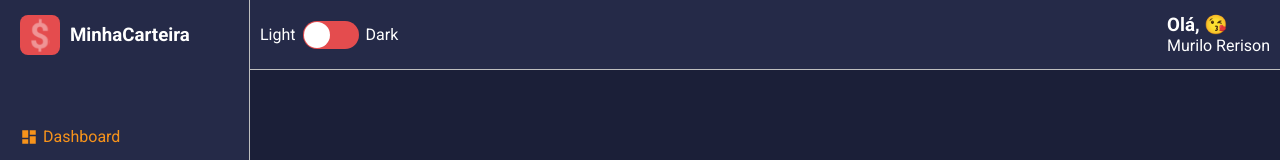
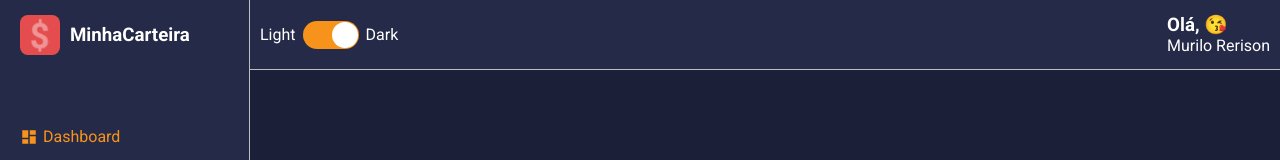
Before and after one commit to murilodevkapaz/dashboard-react, a React (Create React App) app: page / in a window 1280 px wide. Shown: the top 160 px of the page. Built offline with nearby package versions, Linux system fonts and the light colour scheme.

Commit message:
implementing toggle theme

```diff
--- a/src/components/HistoryBox/styles.ts
+++ b/src/components/HistoryBox/styles.ts
@@ -14,7 +14,7 @@
     color: ${props => props.theme.colors.white};
 
     margin: 10px 0;
-    padding: 30px 20px;
+    padding: 40px 20px;
 
     border-radius: 7px;
 `;
--- a/src/components/MainHeader/index.tsx
+++ b/src/components/MainHeader/index.tsx
@@ -1,10 +1,20 @@
-import React, {useMemo} from 'react';
+import React, {useMemo, useState} from 'react';
 
 import {Container, Profile, Welcome, UserName} from './styles';
 import emojis from '../../utils/emojis';
 import Toggle from '../Toggle';
+import {useTheme} from '../../hooks/theme';
 
 const MainHeader: React.FC = () => {
+
+    const {toggleTheme, theme} = useTheme();
+
+    const [darkTheme, setDarkTheme] = useState(()=>theme.title === 'dark'?true:false);
+
+    const handleChangeTheme = ()=>{
+        setDarkTheme(!darkTheme);
+        toggleTheme();
+    }
 
     const emoji = useMemo(()=>{
 
@@ -14,7 +24,13 @@
 
     return (
         <Container>
-            <Toggle />
+            <Toggle
+                labelLeft="Light"
+                labelRight="Dark"
+                checked={darkTheme}
+                onChange={handleChangeTheme}
+
+            />
             <Profile>
                 <Welcome>Olá, {emoji}</Welcome>
                 <UserName>Murilo Rerison</UserName>
--- a/src/components/Toggle/index.tsx
+++ b/src/components/Toggle/index.tsx
@@ -6,24 +6,33 @@
     ToggleSelector
 } from './styles';
 
-const Toggle: React.FC = () => {
+interface IToggleProps{
+    labelLeft: string;
+    labelRight: string;
+    checked: boolean;
+    onChange(): void;
+}
+
+const Toggle: React.FC<IToggleProps> = ({
+    labelLeft,
+    labelRight,
+    checked,
+    onChange
+}) => {
     const [online, setOnline] = useState(false);
 
     return (
 
         <Container>
-            <ToggleLabel>Light</ToggleLabel>
+            <ToggleLabel>{labelLeft}</ToggleLabel>
             <ToggleSelector
-                checked={online}
+                checked={checked}
                 uncheckedIcon={false}
                 checkedIcon={false}
-                onChange={() =>{
-                    setOnline(!online);
-                    console.log("changed")
-                }}
+                onChange={onChange}
 
             />
-            <ToggleLabel>Dark</ToggleLabel>
+            <ToggleLabel>{labelRight}</ToggleLabel>
         </Container>
     )
 }
--- a/src/hooks/theme.tsx
+++ b/src/hooks/theme.tsx
@@ -29,14 +29,25 @@
 const ThemeContext = createContext<IThemeContext>({} as IThemeContext);
 
 const ThemeProvider: React.FC = ({children}) =>{
-    const [theme, setTheme] = useState<ITheme>(dark);
+    const [theme, setTheme] = useState<ITheme>(()=>{
+        const themeSaved = localStorage.getItem('@minha-carteira:theme');
+
+        if(themeSaved){
+            return JSON.parse(themeSaved);
+        }
+        else{
+            return dark;
+        }
+    });
 
     const toggleTheme = ()=>{
         if(theme.title === 'dark'){
             setTheme(light);
+            localStorage.setItem('@minha-carteira:theme',JSON.stringify(light));
         }
         else{
             setTheme(dark);
+            localStorage.setItem('@minha-carteira:theme',JSON.stringify(dark));
         }
     };
 
```
Also changed, not shown: 1 other file (tests, documents, lock files or other folders).
